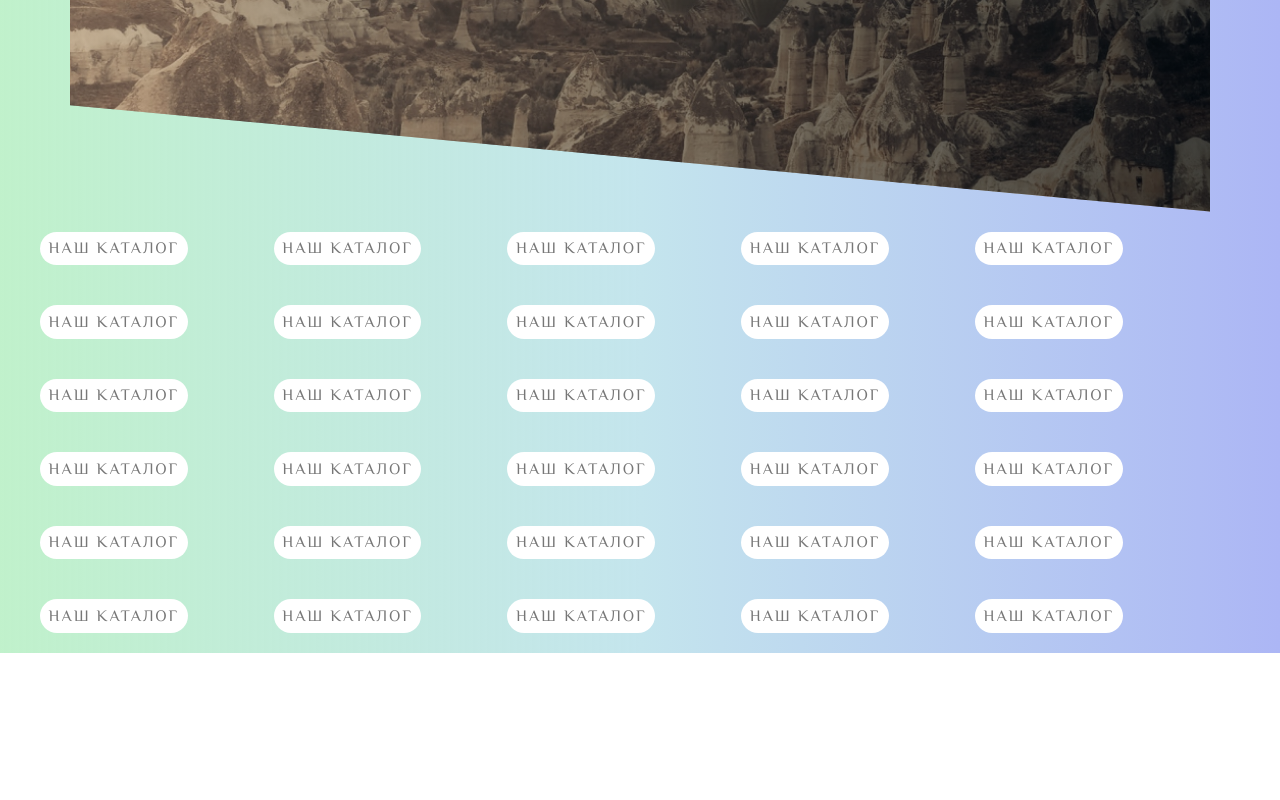
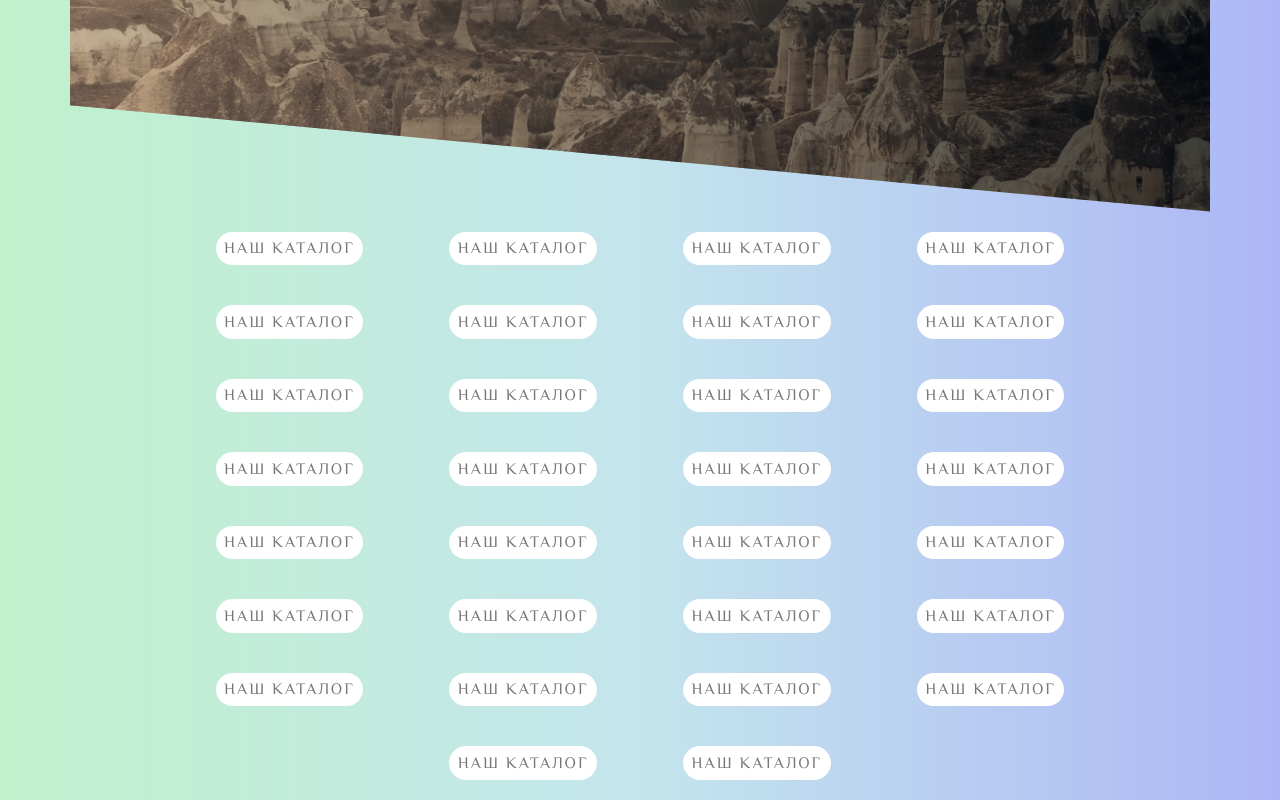
Before and after one commit to Alekseichess/balons, a plain HTML site: page src/index.html in a window 1280 px wide. Shown: the part 1360-2160 px from the top of the page. Before the commit the page ends 2013 px from the top, so only its background shows below. Drawn offline with nearby package versions, Linux system fonts and the light colour scheme.

Commit message:
Five commit

```diff
--- a/src/index.html
+++ b/src/index.html
@@ -43,6 +43,9 @@
                 </div>
             </div>
         </div>
+        <div class="container">
+            <div class="row">
+                <div class="btn-now">
                     <a href="#" class="btn btn_animated">наш каталог</a>
                     <a href="#" class="btn btn_animated">наш каталог</a>
                     <a href="#" class="btn btn_animated">наш каталог</a>
@@ -63,7 +66,6 @@
                     <a href="#" class="btn btn_animated">наш каталог</a>
                     <a href="#" class="btn btn_animated">наш каталог</a>
                     <a href="#" class="btn btn_animated">наш каталог</a>
-
                     <a href="#" class="btn btn_animated">наш каталог</a>
                     <a href="#" class="btn btn_animated">наш каталог</a>
                     <a href="#" class="btn btn_animated">наш каталог</a>
@@ -74,7 +76,9 @@
                     <a href="#" class="btn btn_animated">наш каталог</a>
                     <a href="#" class="btn btn_animated">наш каталог</a>
                     <a href="#" class="btn btn_animated">наш каталог</a>
-
+                </div>
+            </div>
+        </div>
     </header>
 
 
--- a/src/sass/style.sass
+++ b/src/sass/style.sass
@@ -2,7 +2,7 @@
 @import "normalize.scss"
 
 
-* ,::after ,::before
+* ::after ,::before
 
     margin: 0
     padding: 0
@@ -151,6 +151,8 @@ body
     &_animated
         animation: btnToTop .5s ease-out 1.7s // имя анимации время выполнения ускорение или задержка продвижения задержка .7s
         animation-fill-mode: backwards // время задержки перед анимацией
+.btn-now
+    text-align: center
 
 
 @keyframes leftToRight
```
Also changed, not shown: src/css/style.css, 1 other file. Lines whose indentation alone changed are shown as unchanged.
